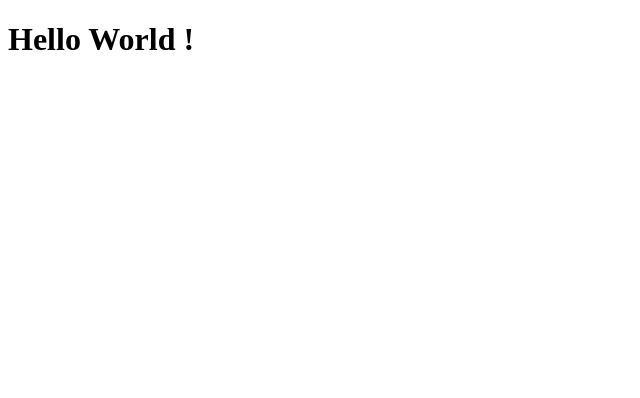
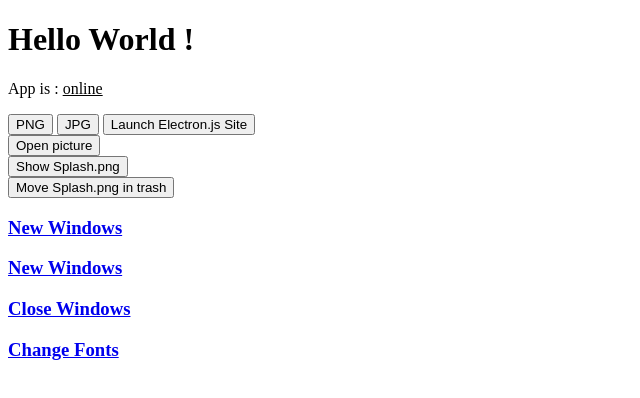
Before and after one commit to TinouWild/electron, an Electron app: page index.html in a window 1000 px wide. Shown: the whole page, without its empty margins (0-640 px from the left). Drawn offline with Linux system fonts and the light colour scheme; no server answers.

Commit message:
Online status

```diff
--- a/index.html
+++ b/index.html
@@ -7,50 +7,77 @@
   </head>
   <body>
     <h1>Hello World !</h1>
+    <p>App is : <u id="status"></u></p>
 
-
+<!--    NATIVE IMAGE-->
+    <button onclick="toPng()">PNG</button>
+    <button onclick="toJpg()">JPG</button>
 
 <!--    SHELL EXAMPLE-->
-<!--    <button onclick="showSite()">Launch Electron.js Site</button><br>-->
-<!--    <button onclick="openSplash()">Open picture</button><br>-->
-<!--    <button onclick="showSplashFile()">Show Splash.png</button><br>-->
-<!--    <button onclick="deleteSplash()">Move Splash.png in trash</button><br>-->
+    <button onclick="showSite()">Launch Electron.js Site</button><br>
+    <button onclick="openSplash()">Open picture</button><br>
+    <button onclick="showSplashFile()">Show Splash.png</button><br>
+    <button onclick="deleteSplash()">Move Splash.png in trash</button><br>
 
-<!--    <h3><a href="https://electronjs.org" target="_blank">New Windows</a> </h3>-->
-<!--    <h3><a href="#" onclick="newWin()">New Windows</a></h3>-->
-<!--    <h3><a href="#" onclick="closeWin()">Close Windows</a></h3>-->
-<!--    <h3><a href="#" onclick="styleWin()">Change Fonts</a></h3>-->
+    <h3><a href="https://electronjs.org" target="_blank">New Windows</a> </h3>
+    <h3><a href="#" onclick="newWin()">New Windows</a></h3>
+    <h3><a href="#" onclick="closeWin()">Close Windows</a></h3>
+    <h3><a href="#" onclick="styleWin()">Change Fonts</a></h3>
 
     <script>require('./renderer.js')</script>
     <script>
+      // ONLINE STATUS
+      const setStatus = status => {
+        const statusNode = document.getElementById('status');
+        statusNode.innerText = status ? 'online' : 'offline';
+      };
+
+      setStatus(navigator.onLine);
+
+      // NATIVE IMAGE
+      const fs = require('fs');
+      const { nativeImage, remote } = require('electron');
+      const splash = nativeImage.createFromPath(`${__dirname}/splash.png`);
+      const saveToDesktop = (data, ext) => {
+        let desktopPath = remote.app.getPath('desktop');
+        fs.writeFile(`${desktopPath}/splash.${ext}`, data, console.log)
+      };
+      const toPng = e => {
+        let pngSplash = splash.toPNG();
+        saveToDesktop(pngSplash, 'png');
+      };
+      const toJpg = e => {
+        let jpgSplash = splash.toJPEG(100);
+        saveToDesktop(jpgSplash, 'jpg');
+      };
 
       // SHELL EXAMPLE
-      // const { shell } = require('electron');
-      // const showSite = e => {
-      //   shell.openExternal('https://electronjs.org')
-      // };
-      // const splashPath = `${__dirname}/splash.png`;
-      // const openSplash = e => {
-      //   shell.openItem(splashPath)
-      // };
-      // const showSplashFile = e => {
-      //   shell.showItemInFolder(splashPath)
-      // };
-      // const deleteSplash = e => {
-      //   shell.moveItemToTrash(splashPath)
-      // };
+      const { shell } = require('electron');
+      const showSite = e => {
+        shell.openExternal('https://electronjs.org')
+      };
+      const splashPath = `${__dirname}/splash.png`;
+      const openSplash = e => {
+        shell.openItem(splashPath)
+      };
+      const showSplashFile = e => {
+        shell.showItemInFolder(splashPath)
+      };
+      const deleteSplash = e => {
+        shell.moveItemToTrash(splashPath)
+      };
 
       console.log(process);
-      // let win;
-      // const newWin = () => {
-      //   win = window.open('https://electronjs.org')
-      // };
-      // const closeWin = () => {
-      //   win.close()
-      // };
-      // const styleWin = () => {
-      //   win.eval("document.getElementsByTagName('body')[0].style.fontFamily = 'Comic Sans MS'");
-      // }
+      let win;
+      const newWin = () => {
+        win = window.open('https://electronjs.org')
+      };
+      const closeWin = () => {
+        win.close()
+      };
+      const styleWin = () => {
+        win.eval("document.getElementsByTagName('body')[0].style.fontFamily = 'Comic Sans MS'");
+      }
     </script>
   </body>
 </html>
```
Also changed, not shown: main.js (+18 -18 lines).
